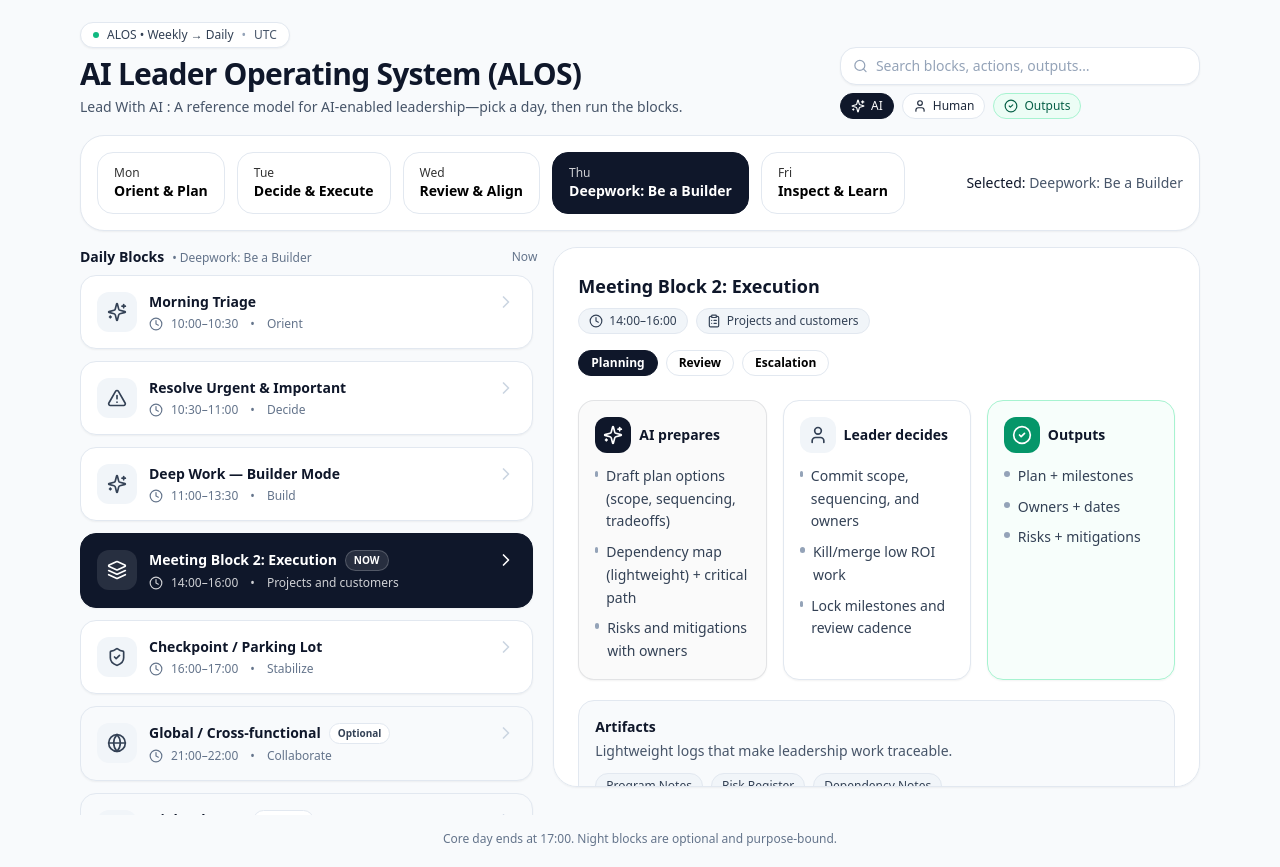
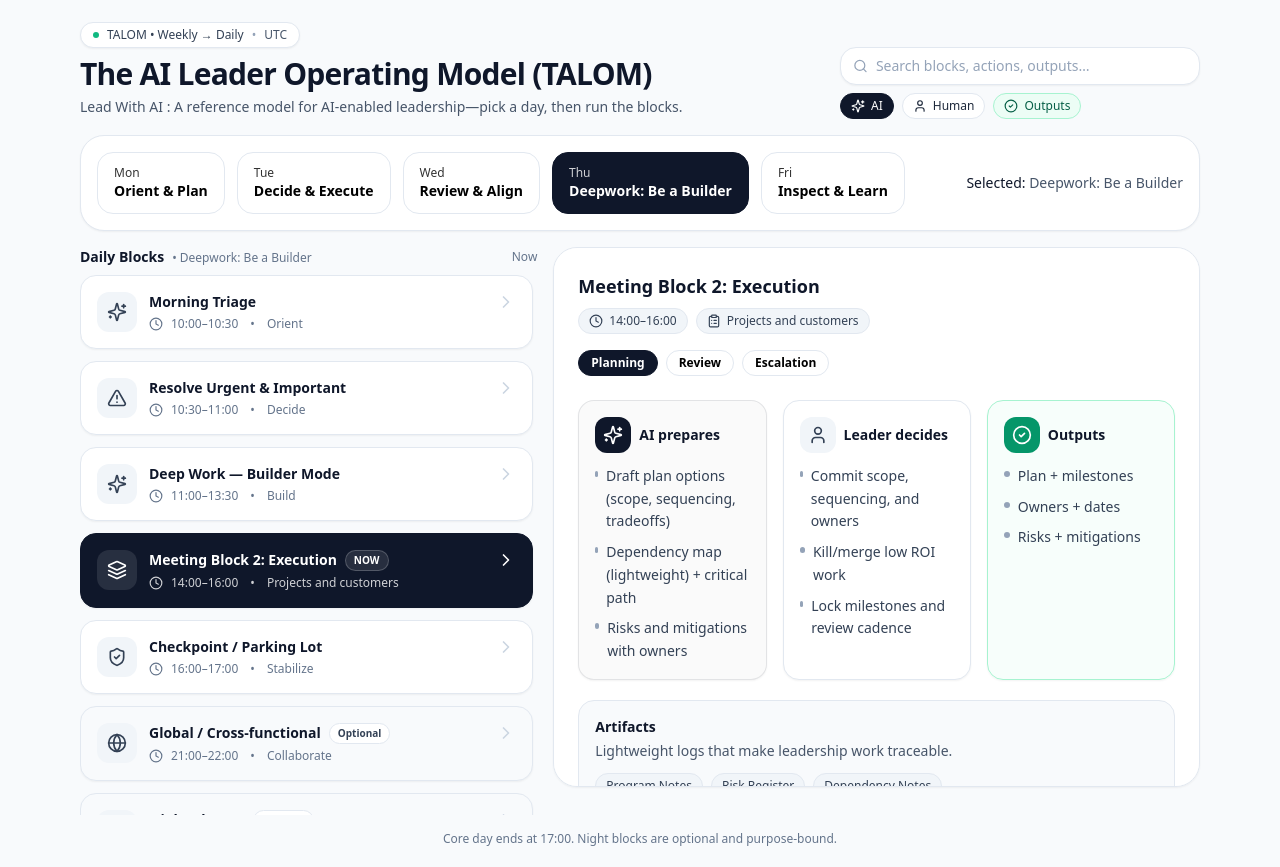
Before and after one commit to shijujk/LeaderAIOS-Weekly, a React (Vite) app: page / in a window 1280 px wide. Built offline with nearby package versions, Linux system fonts and the light colour scheme.

Commit message:
Update App.jsx

```diff
--- a/src/App.jsx
+++ b/src/App.jsx
@@ -597,13 +597,13 @@ export default function LeaderDayOSInteractive() {
           <div>
             <div className="inline-flex items-center gap-2 rounded-full border border-slate-200 bg-white px-3 py-1 text-xs font-medium text-slate-700 shadow-sm">
               <span className="h-1.5 w-1.5 rounded-full bg-emerald-500" />
-              ALOS • Weekly → Daily
+              TALOM • Weekly → Daily
               <span className="text-slate-400">•</span>
               <span className="text-slate-600">{TIMEZONE}</span>
             </div>
 
             <h1 className="mt-2 text-2xl font-semibold tracking-tight text-slate-900 md:text-3xl">
-              AI Leader Operating System (ALOS)
+              The AI Leader Operating Model (TALOM)
             </h1>
 
             <p className="mt-1 max-w-2xl text-sm text-slate-600 leading-relaxed">
```
